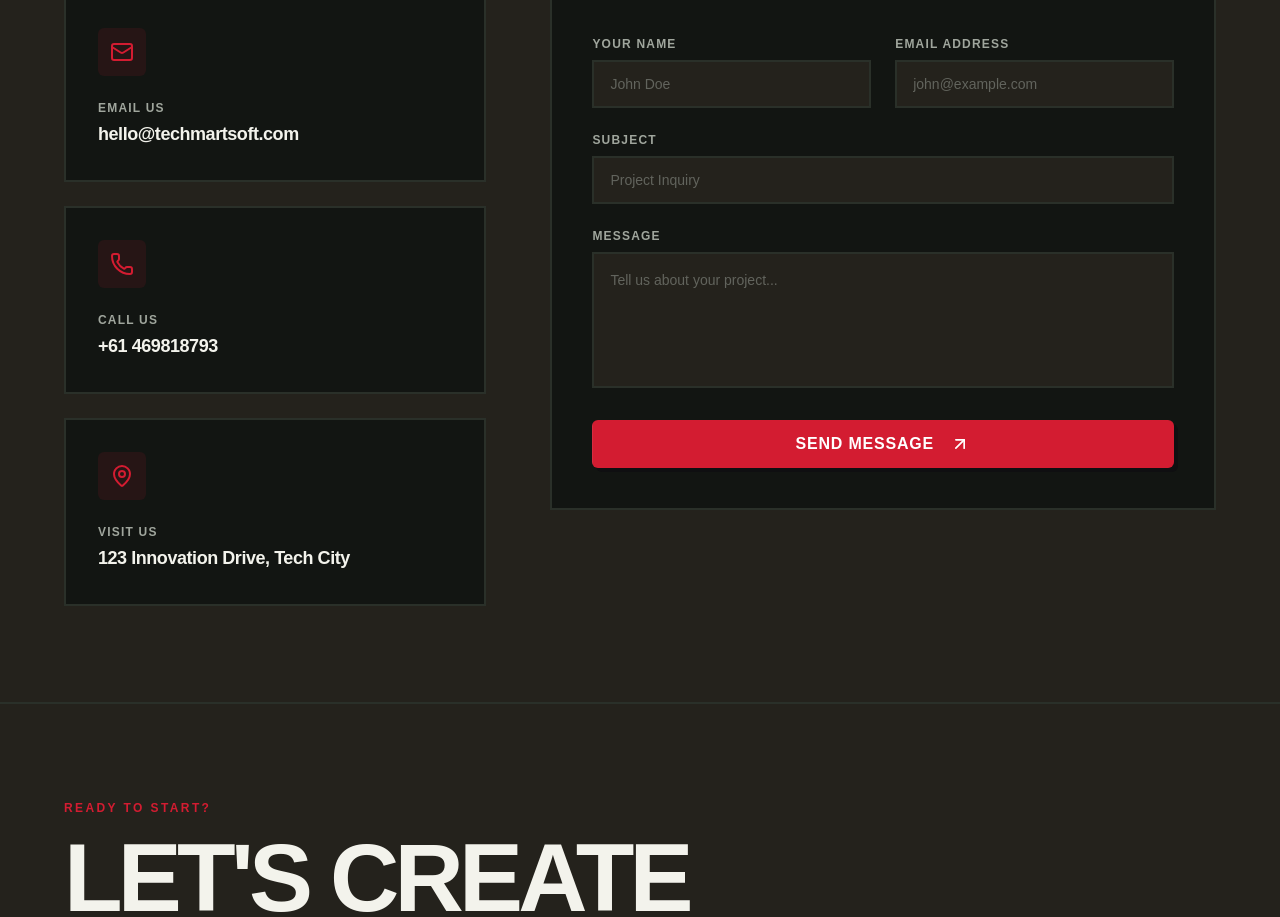
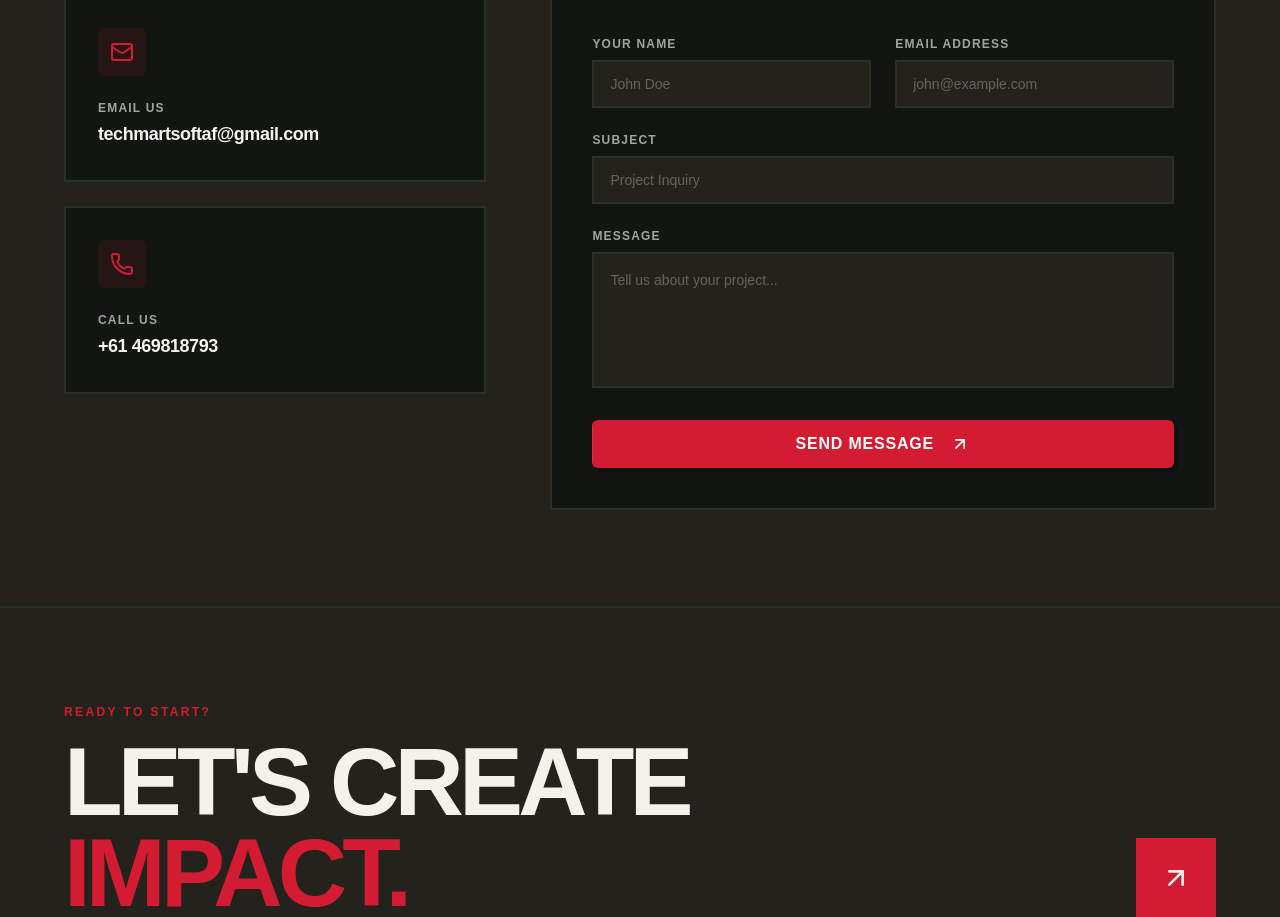
Before and after one commit to techmartsoft/techmartsoft.github.io, a Next.js app: page / in a window 1280 px wide. Shown: the part 5880-6797 px from the top of the page. Built offline with nearby package versions, Linux system fonts and the light colour scheme.

Commit message:
Address Removed

```diff
--- a/src/components/contact-page.tsx
+++ b/src/components/contact-page.tsx
@@ -22,8 +22,8 @@ const contactInfo = [
   {
     icon: Mail,
     label: "Email us",
-    value: "hello@techmartsoft.com",
-    href: "mailto:hello@techmartsoft.com",
+    value: "techmartsoftaf@gmail.com",
+    href: "mailto:techmartsoftaf@gmail.com",
   },
   {
     icon: Phone,
@@ -31,12 +31,7 @@ const contactInfo = [
     value: "+61 469818793",
     href: "tel:+61469818793",
   },
-  {
-    icon: MapPin,
-    label: "Visit us",
-    value: "123 Innovation Drive, Tech City",
-    href: "#",
-  },
+
 ];
 
 export default function ContactPage() {
```
